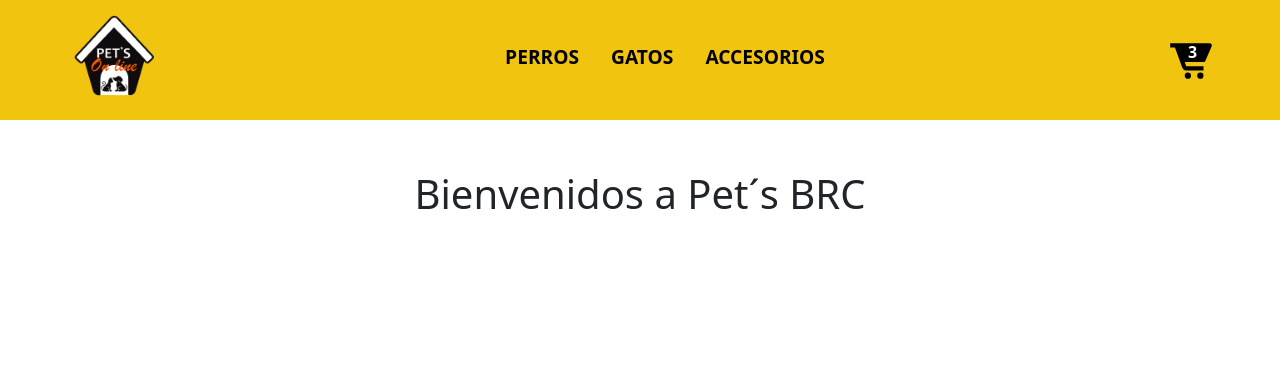
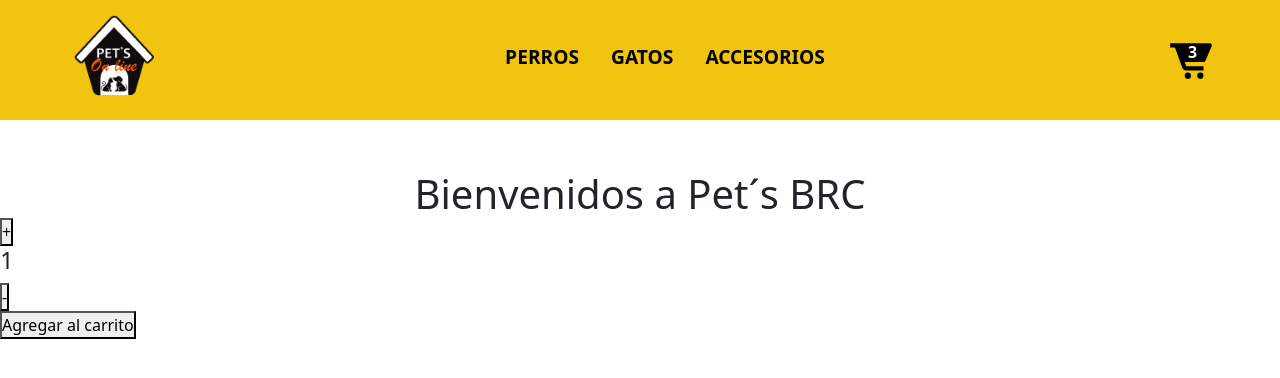
Before and after one commit to EmmanuelGonzalez22/PreEntrega2GonzalezSosa, a React (Create React App) app: page / in a window 1280 px wide. Shown: the top 378 px of the page. Built offline with nearby package versions, Linux system fonts and the light colour scheme.

Commit message:
ItemCount añadido (falta dar estilos)

```diff
--- a/public/index.html
+++ b/public/index.html
@@ -9,22 +9,7 @@
       name="description"
       content="Web site created using create-react-app"
     />
-    <link rel="apple-touch-icon" href="%PUBLIC_URL%/logo192.png" />
-    <!--
-      manifest.json provides metadata used when your web app is installed on a
-      user's mobile device or desktop. See https://developers.google.com/web/fundamentals/web-app-manifest/
-    -->
-    <link rel="manifest" href="%PUBLIC_URL%/manifest.json" />
-    <!--
-      Notice the use of %PUBLIC_URL% in the tags above.
-      It will be replaced with the URL of the `public` folder during the build.
-      Only files inside the `public` folder can be referenced from the HTML.
-
-      Unlike "/favicon.ico" or "favicon.ico", "%PUBLIC_URL%/favicon.ico" will
-      work correctly both with client-side routing and a non-root public URL.
-      Learn how to configure a non-root public URL by running `npm run build`.
-    -->
-    <title>React App</title>
+    <title>Pet´s BRC</title>
   </head>
   <body>
     <noscript>You need to enable JavaScript to run this app.</noscript>
--- a/src/App.jsx
+++ b/src/App.jsx
@@ -1,14 +1,22 @@
 import NavBar from "./components/NavBar/NavBar";
 import ItemListContainer from "./components/ItemListContainer/ItemListContainer";
-import "./sass/main.css"
+import "./sass/main.css";
+import ItemCount from "./components/ItemCount/ItemCount";
 
 function App() {
   return (
     <>
       <NavBar />
-      <ItemListContainer greeting={"Bienvenidos a Pet´s BRC"}/>
+      <ItemListContainer greeting={"Bienvenidos a Pet´s BRC"} />
+      <ItemCount
+        stock={12}
+        initial={1}
+        onAdd={(cantidad) =>
+          console.log("Agregaste " + cantidad + " al carrito")
+        }
+      />
     </>
-  )
+  );
 }
 
 export default App;
--- /dev/null
+++ b/src/components/ItemCount/ItemCount.jsx
@@ -0,0 +1,40 @@
+import { useState } from "react";
+import "../../sass/main.css";
+
+const ItemCount = ({ stock, initial, onAdd }) => {
+  const [cantidad, setCantidad] = useState(initial);
+
+  const incrementa = () => {
+    if (stock > cantidad) {
+      setCantidad(cantidad + 1);
+    }
+  };
+
+  const resta = () => {
+    if (cantidad > 1) {
+      setCantidad(cantidad - 1);
+    }
+  };
+
+  return (
+    <div>
+      <div>
+        <button onClick={incrementa}>+</button>
+        <h4>{cantidad}</h4>
+        <button onClick={resta}>-</button>
+      </div>
+      <div>
+        <button
+          onClick={() => {
+            onAdd(cantidad);
+          }}
+          disabled={!stock}
+        >
+          Agregar al carrito
+        </button>
+      </div>
+    </div>
+  );
+};
+
+export default ItemCount;
```
Also changed, not shown: src/components/CartWidget/CartWidget.jsx (+10 -10 lines), src/components/ItemListContainer/ItemListContainer.jsx (+9 -9 lines), src/components/NavBar/NavBar.jsx (+13 -14 lines), public/logo192.png (deleted), public/logo512.png (deleted), public/manifest.json (deleted), public/robots.txt (deleted).
